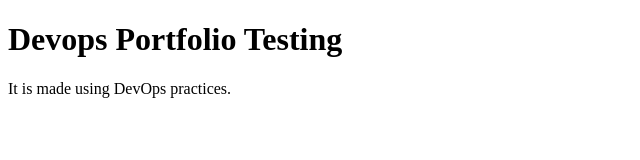
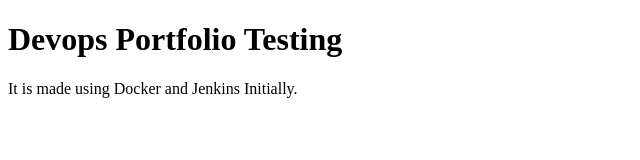
Before and after one commit to AnkushUjawane/portfolio-devops, a plain HTML site: page index.html in a window 1280 px wide. Shown: the full height of the page, 0-640 px from the left. Drawn offline with Linux system fonts and the light colour scheme.

Commit message:
test webhook

```diff
--- a/index.html
+++ b/index.html
@@ -7,6 +7,6 @@
 </head>
 <body>
     <h1>Devops Portfolio Testing</h1>
-    <p>It is made using DevOps practices.</p>
+    <p>It is made using Docker and Jenkins Initially.</p>
 </body>
 </html>
```
